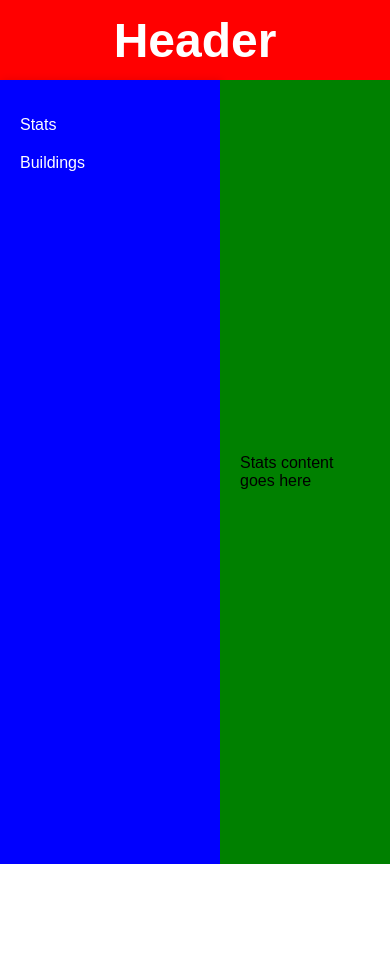
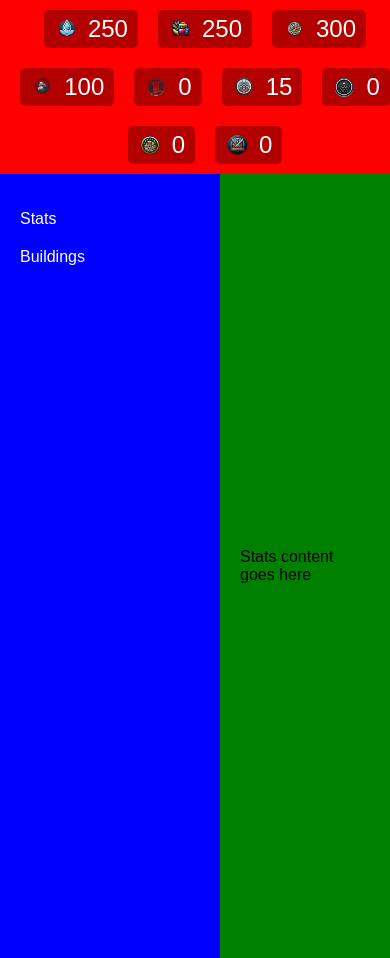
Before and after one commit to shortaktien/nextjs, a Next.js app: page /start in a window 390 px wide. Before the commit the page ends 864 px from the top, so only its background shows below. Built offline with nearby package versions, Linux system fonts and the light colour scheme.

Commit message:
add resources & assets

```diff
--- a/components/header.js
+++ b/components/header.js
@@ -1,25 +1,44 @@
 import React from 'react';
+import { useResourcesContext } from '../components/useResources';
+import Image from 'next/image';
+import styles from '../styles/header.module.css';
+import waterImage from '../public/assets/waterImage.webp';
+import foodImage from '../public/assets/foodImage.webp';
+import woodImage from '../public/assets/woodImage.webp';
+import stoneImage from '../public/assets/stoneImage.webp';
+import knowledgeImage from '../public/assets/knowledgeImage.webp';
+import populationImage from '../public/assets/populationImage.webp';
+import coalImage from '../public/assets/coalRessourceImage.webp';
+import goldImage from '../public/assets/goldRessourceImage.webp';
+import militaryImage from '../public/assets/militaryImage.webp';
+
+const resourceImages = {
+  water: waterImage,
+  food: foodImage,
+  wood: woodImage,
+  stone: stoneImage,
+  knowledge: knowledgeImage,
+  population: populationImage,
+  coal: coalImage,
+  gold: goldImage,
+  military: militaryImage,
+};
 
 const Header = () => {
+  const { resources } = useResourcesContext();
+
   return (
-    <header style={styles.header}>
-      <h1>Header</h1>
+    <header className={styles.header}>
+      <div className={styles.resourcesContainer}>
+        {Object.entries(resources).map(([resource, amount]) => (
+          <div key={resource} className={styles.resource}>
+            <Image src={resourceImages[resource]} alt={resource} className={styles.resourceImage} width={24} height={24} />
+            <span className={styles.resourceName}></span> {Math.floor(amount)}
+          </div>
+        ))}
+      </div>
     </header>
   );
 };
 
-const styles = {
-  header: {
-    width: '100%',
-    height: '80px',
-    backgroundColor: 'red',
-    display: 'flex',
-    justifyContent: 'center',
-    alignItems: 'center',
-    color: 'white',
-    fontSize: '24px',
-    boxShadow: '0 4px 8px rgba(0, 0, 0, 0.1)',
-  },
-};
-
 export default Header;
--- a/components/useResources.js
+++ b/components/useResources.js
@@ -1,8 +1,9 @@
 import React, { createContext, useContext, useState, useEffect, useCallback } from 'react';
 
+// Erstellen des Kontextes
 const ResourcesContext = createContext();
 
-export const useResourcesProvider = ({ children }) => {
+export const ResourcesProvider = ({ children }) => {
   const resources = useResourcesLogic();
   return (
     <ResourcesContext.Provider value={resources}>
@@ -11,13 +12,7 @@ export const useResourcesProvider = ({ children }) => {
   );
 };
 
-export const useResourcesContext = () => {
-  const context = useContext(ResourcesContext);
-  if (!context) {
-    throw new Error('useResourcesContext must be used within a ResourcesProvider');
-  }
-  return context;
-};
+export const useResourcesContext = () => useContext(ResourcesContext);
 
 const useResourcesLogic = () => {
   const [resources, setResources] = useState({
--- a/pages/_app.js
+++ b/pages/_app.js
@@ -1,11 +1,11 @@
 import '../styles/globals.css';
-import { useResourcesProvider } from '../components/useResources';
+import { ResourcesProvider } from '../components/useResources';
 
 function MyApp({ Component, pageProps }) {
   return (
-    <useResourcesProvider>
+    <ResourcesProvider>
       <Component {...pageProps} />
-    </useResourcesProvider>
+    </ResourcesProvider>
   );
 }
 
--- /dev/null
+++ b/styles/header.module.css
@@ -0,0 +1,57 @@
+.header {
+  width: 100%;
+  height: 80px;
+  background-color: red;
+  display: flex;
+  justify-content: space-between;
+  align-items: center;
+  color: white;
+  font-size: 24px;
+  box-shadow: 0 4px 8px rgba(0, 0, 0, 0.1);
+  padding: 0 20px;
+}
+
+.title {
+  flex-shrink: 0;
+}
+
+.resourcesContainer {
+  display: flex;
+  gap: 20px;
+  flex-wrap: wrap;
+}
+
+.resource {
+  display: flex;
+  align-items: center;
+  background-color: rgba(0, 0, 0, 0.3);
+  padding: 5px 10px;
+  border-radius: 5px;
+}
+
+.resourceImage {
+  width: 24px;
+  height: 24px;
+  margin-right: 5px;
+}
+
+.resourceName {
+  font-weight: bold;
+  margin-right: 5px;
+}
+
+@media (max-width: 768px) {
+  .header {
+    flex-direction: column;
+    height: auto;
+    padding: 10px;
+  }
+
+  .title {
+    margin-bottom: 10px;
+  }
+
+  .resourcesContainer {
+    justify-content: center;
+  }
+}
```
